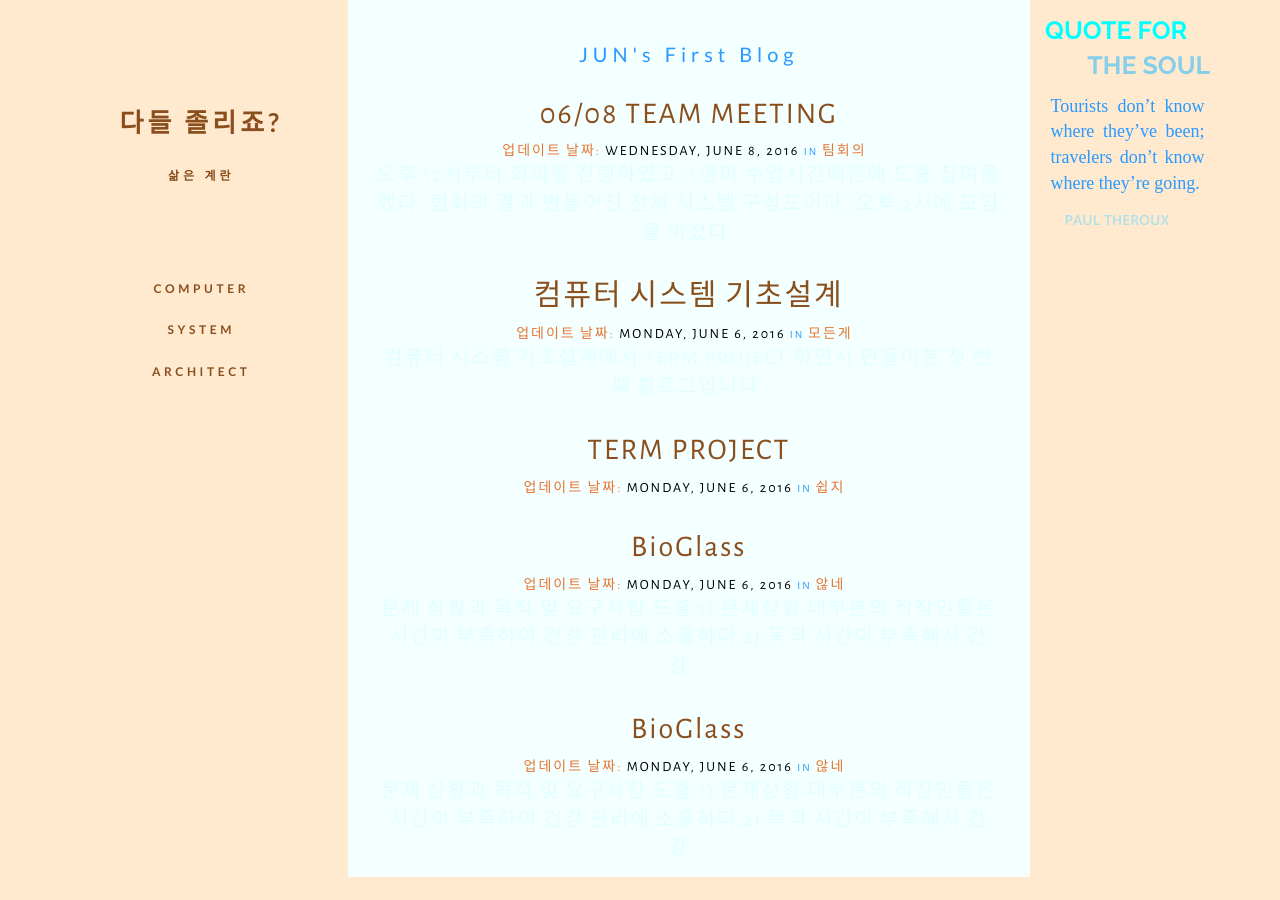
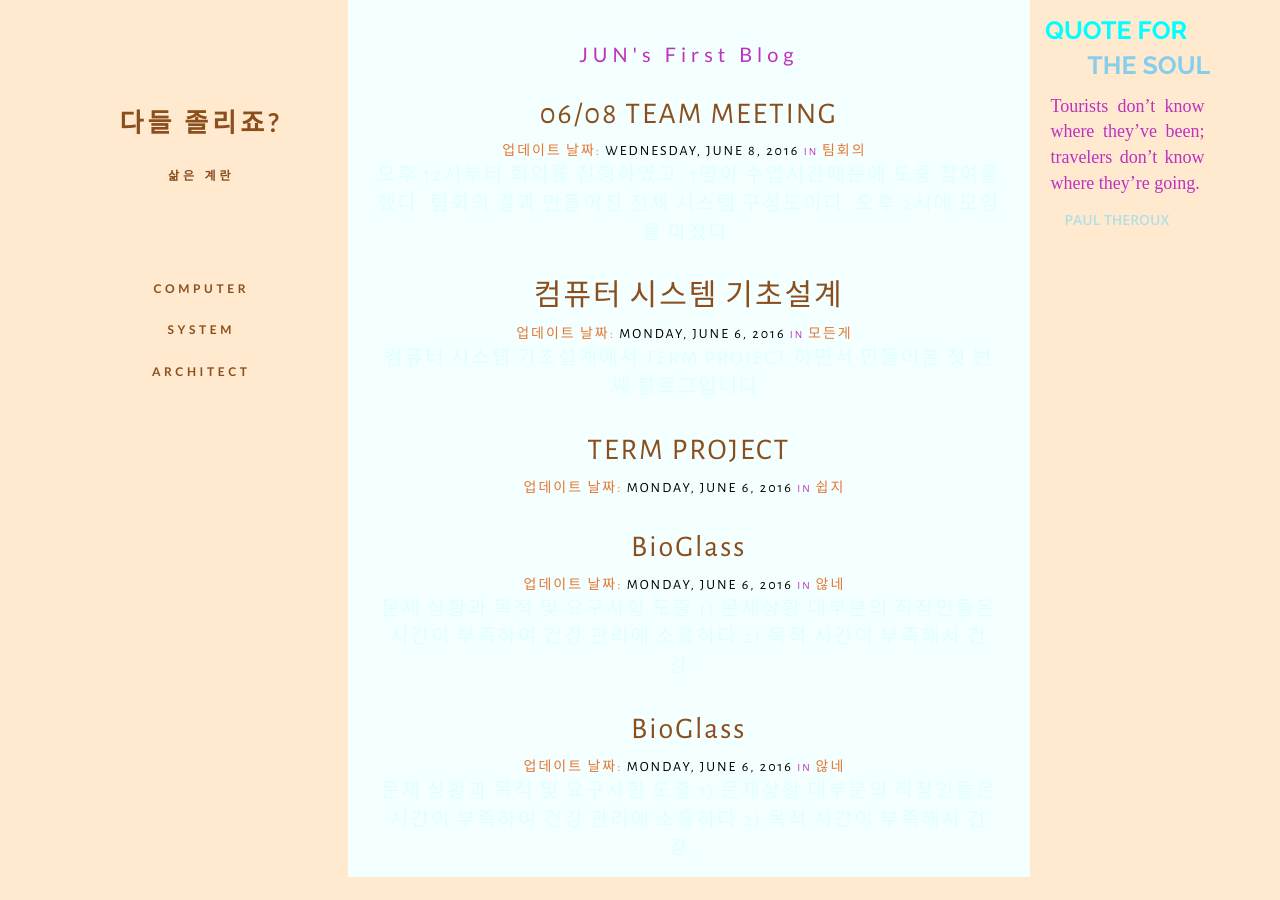
Before and after one commit to strawberryjamsea/trust1303.github.io-1, a Jekyll site: the page built from index.html, in a window 1280 px wide. Built offline with Jekyll 4.4.1, drawn with Linux system fonts in a browser that asks for light colours; nearby versions of some CDN libraries.

Commit message:
Update main.scss

```diff
--- a/css/main.scss
+++ b/css/main.scss
@@ -5,7 +5,7 @@
 
 body{
   background-color: 	#FFEAD0 !important;
-  color: #289AFF !important;
+  color: #be32be !important;
 }
 .post-content-main{
   padding-left: 1em;
```
